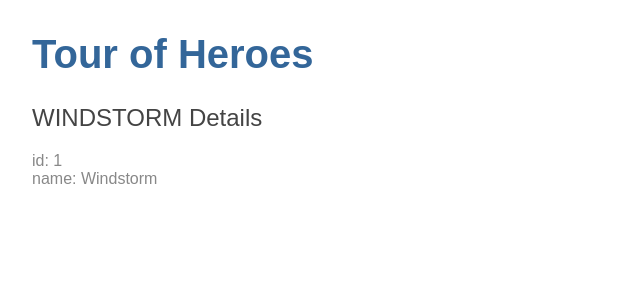
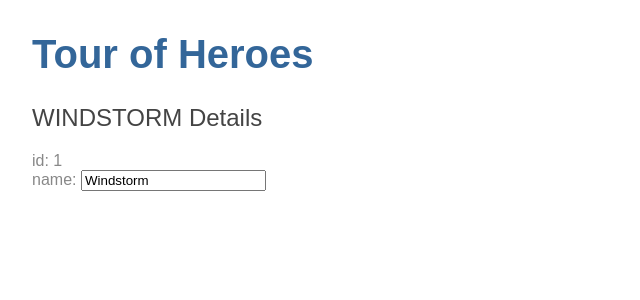
Before and after one commit to ozaki25/angular_tutorial, an Angular app: page / in a window 1280 px wide. Shown: the top 300 px of the page, without its empty margins (0-640 px from the left). Built offline with nearby package versions, Linux system fonts and the light colour scheme.

Commit message:
add hero name input field

```diff
--- a/src/app/app.module.ts
+++ b/src/app/app.module.ts
@@ -1,4 +1,5 @@
 import { BrowserModule } from '@angular/platform-browser';
+import { FormsModule } from '@angular/forms';
 import { NgModule } from '@angular/core';
 
 import { AppComponent } from './app.component';
@@ -10,7 +11,8 @@ import { HeroesComponent } from './heroes/heroes.component';
     HeroesComponent
   ],
   imports: [
-    BrowserModule
+    BrowserModule,
+    FormsModule
   ],
   providers: [],
   bootstrap: [AppComponent]
--- a/src/app/heroes/heroes.component.html
+++ b/src/app/heroes/heroes.component.html
@@ -1,3 +1,7 @@
 <h2>{{hero.name | uppercase}} Details</h2>
 <div class="hero-id"><span>id: </span>{{hero.id}}</div>
-<div class="hero-name"><span>name: </span>{{hero.name}}</div>
+<div class="hero-name">
+  <label>name:
+    <input [(ngModel)]="hero.name" placeholder="name">
+  </label>
+</div>
```
Also changed, not shown: 2 other files (tests, documents, lock files or other folders).
